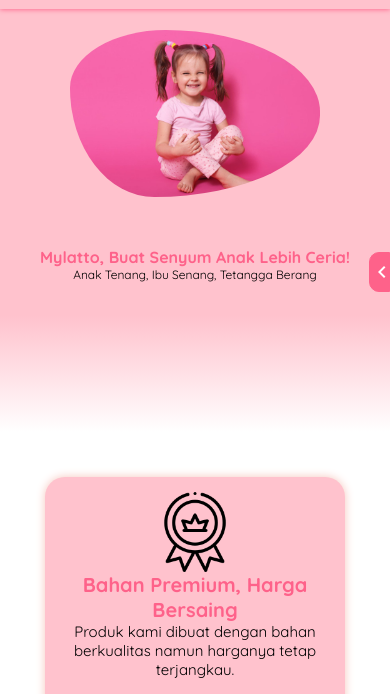
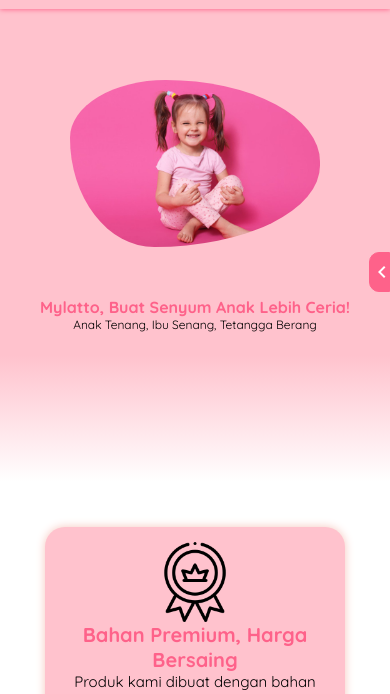
Before and after one commit to faruqalawy/dicoding-latto-landig-page, a plain HTML site: page index.html in a window 390 px wide. Shown: the part 150-844 px from the top of the page. Drawn offline with Linux system fonts and the light colour scheme.

Commit message:
benerin padding beranda

```diff
--- a/styles.css
+++ b/styles.css
@@ -554,6 +554,10 @@ footer p {
         height: 85vh;
         padding-top: 200px;
     }
+
+    #beranda {
+        padding-top: 150px;
+    }
 }
 
 @media screen and (max-width: 468px) {
```
